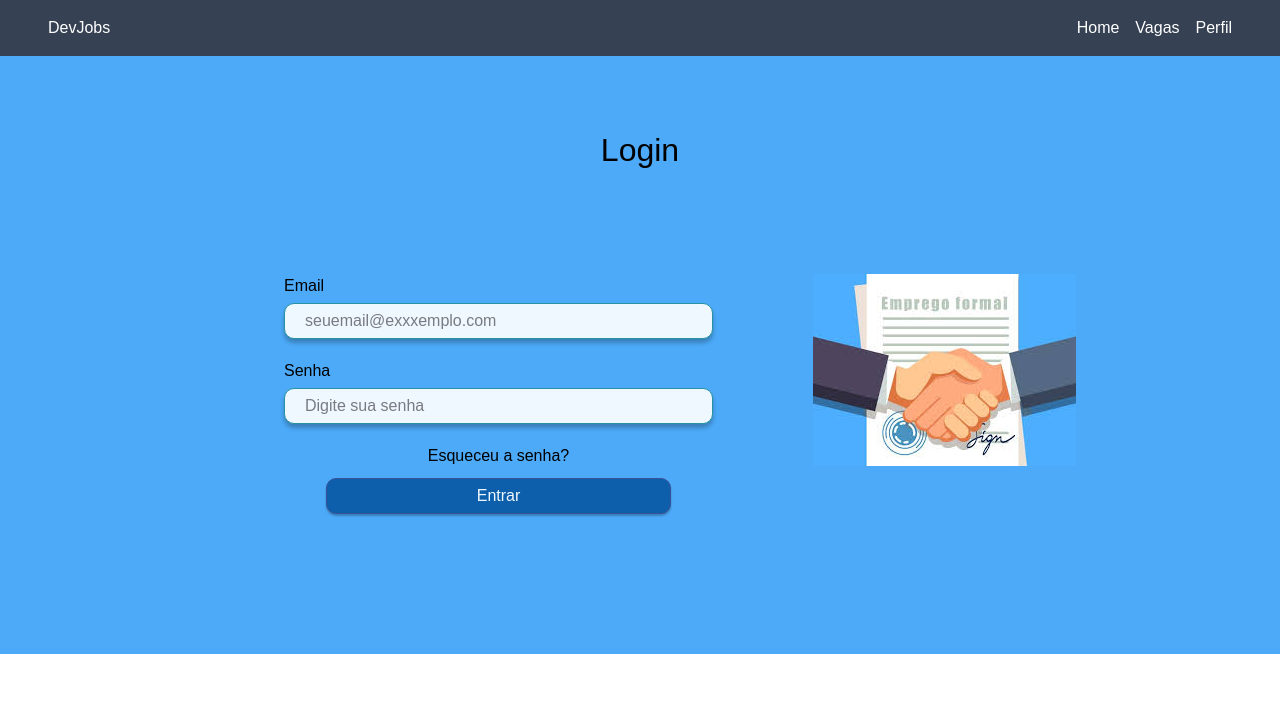
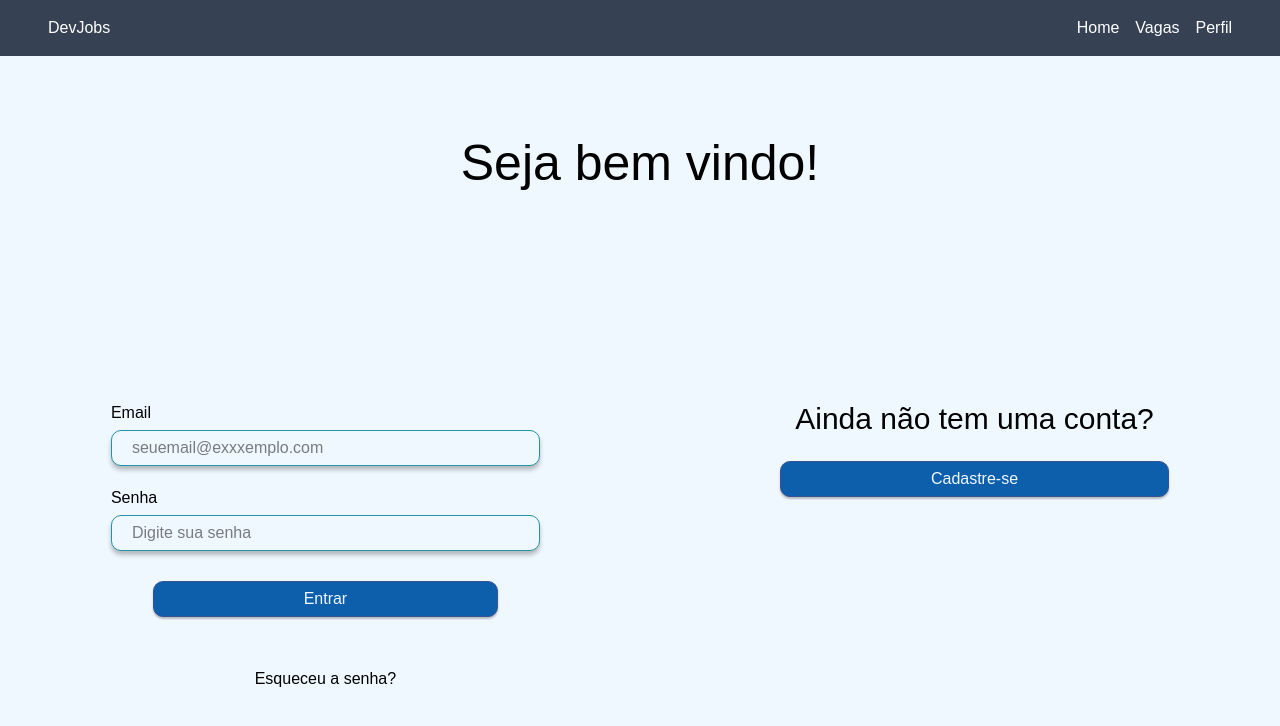
Before and after one commit to GabrielFDevelop/DevJobs, a Next.js app in the folder devJobs/: page /login in a window 1280 px wide. Shown: the top 726 px of the page. Built offline with nearby package versions, Linux system fonts and the light colour scheme.

Commit message:
Implementações na tela de Login.

```diff
--- a/devJobs/src/app/login/page.module.css
+++ b/devJobs/src/app/login/page.module.css
@@ -3,27 +3,32 @@
     flex-direction: column;
     margin: 0;
     padding: 0;
+    width: 100%;
+    height: 100vh;
     align-items: center;
-    background-color: #4caaf8;
+    background-color: #f0f8ff;
+
+    .titleLogin{
+        font-size: 50px;
+        margin: 70px 0 0 0;
     }
 
     .boxLogin{
         display: flex;
+        align-items: center;
+        justify-content: center;
+        flex-direction: row;
         margin: 80px;
-    padding: 20px 0px 60px 80px;
+        padding: 20px 0px 60px 0px;
         border-radius: 20px;
-    gap: 100px;
-}
+        gap: 15em;
 
-.titleLogin{
-    font-size: 32px;
-    margin: 70px 0 0 0;
-}
+        .boxListLogin{
+            justify-items: center;
 
             .listLogin{
                 justify-items: center;
-    padding: 0;
-}
+                padding: 100px 0 50px 0;
 
                 .inputEmail{
                     margin: 5px 0 20px 0;
@@ -52,3 +57,29 @@
                     border-radius: 10px;
                     box-shadow: 0px 2px 2px rgba(0, 0, 0, 0.25);
                 }
+            }
+
+        }
+    }
+
+    .boxRedirectCadastro{
+        gap: 20px;
+        display: flex;
+        flex-direction: column;
+        align-items: center;
+        margin:  0 0 100px 0;
+
+        .textRedirectCadastro{
+            font-size: 30px;
+        }
+
+        .buttonRedirectCadastro{
+            padding: 5px 150px 5px 150px;
+            border: solid 1px rgb(56, 81, 151);
+            background-color: rgb(13, 95, 172);
+            color: aliceblue;
+            border-radius: 10px;
+            box-shadow: 0px 2px 2px rgba(0, 0, 0, 0.25);
+        }
+    }
+}
--- a/devJobs/src/app/login/page.tsx
+++ b/devJobs/src/app/login/page.tsx
@@ -4,23 +4,28 @@ import ImgLogin from '@/components/imgLogin';
 export default function LoginPage() {
     return(
         <div className={style.bodyLogin}>
-            <h1 className={style.titleLogin}>Login</h1>
+            <h1 className={style.titleLogin}>Seja bem vindo!</h1>
             <div className={style.boxLogin}>
+                <div className={style.boxListLogin}>
                     <ul className={style.listLogin}>
                         <li>
                             <p>Email</p>
-                        <input className={style.inputEmail} type="text" placeholder='seuemail@exxxemplo.com' />
+                            <input type="text" className={style.inputEmail} placeholder='seuemail@exxxemplo.com' />
                         </li>
                         <li>
                             <p>Senha</p>
-                        <input className={style.inputSenha} type="text" placeholder='Digite sua senha' />
+                            <input type="text" className={style.inputSenha} placeholder='Digite sua senha' />
                         </li>
-                    <a href='/trocaSenha' >Esqueceu a senha?</a>
                         <li>
-                        <button className={style.buttonEntrar}>Entrar</button>
+                            <button type='submit' className={style.buttonEntrar}>Entrar</button>
                         </li>
                     </ul>
-                <ImgLogin />
+                    <a href='/trocaSenha'>Esqueceu a senha?</a>
+                </div>
+                <div className={style.boxRedirectCadastro}>
+                    <h3 className={style.textRedirectCadastro}>Ainda não tem uma conta?</h3>
+                    <a className={style.buttonRedirectCadastro} href='/cadastro'>Cadastre-se</a>
+                </div>
             </div>
         </div>
     )
--- a/devJobs/src/components/imgLogin/index.tsx
+++ b/devJobs/src/components/imgLogin/index.tsx
@@ -5,7 +5,7 @@ import empregoLogin from '../../../public/empregoLogin.jpg';
 const ImgLogin = () => {
     return(
         <div>
-            <Image src={empregoLogin} alt="imgLogin" />
+            <Image src={empregoLogin} alt="imgLogin" width={500} />
         </div>
     )
 }
```
Lines whose indentation alone changed are shown as unchanged.
